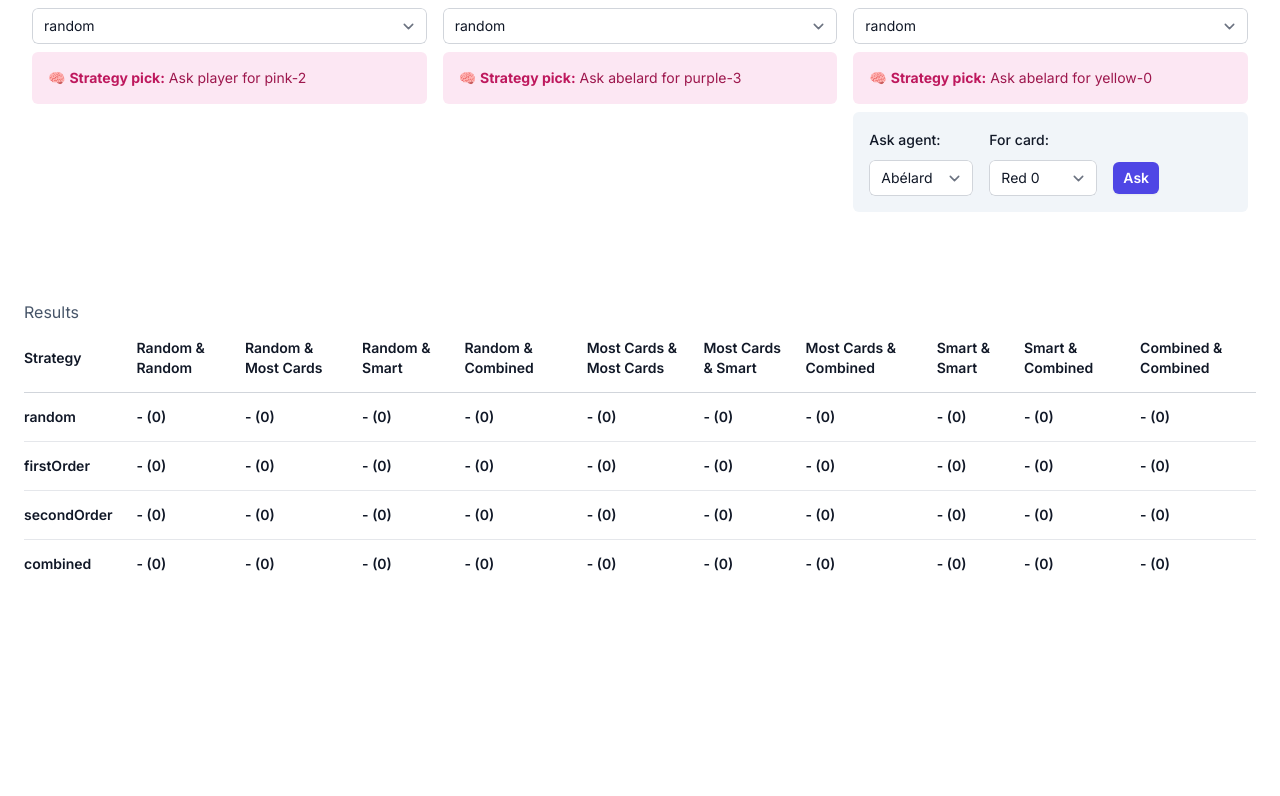
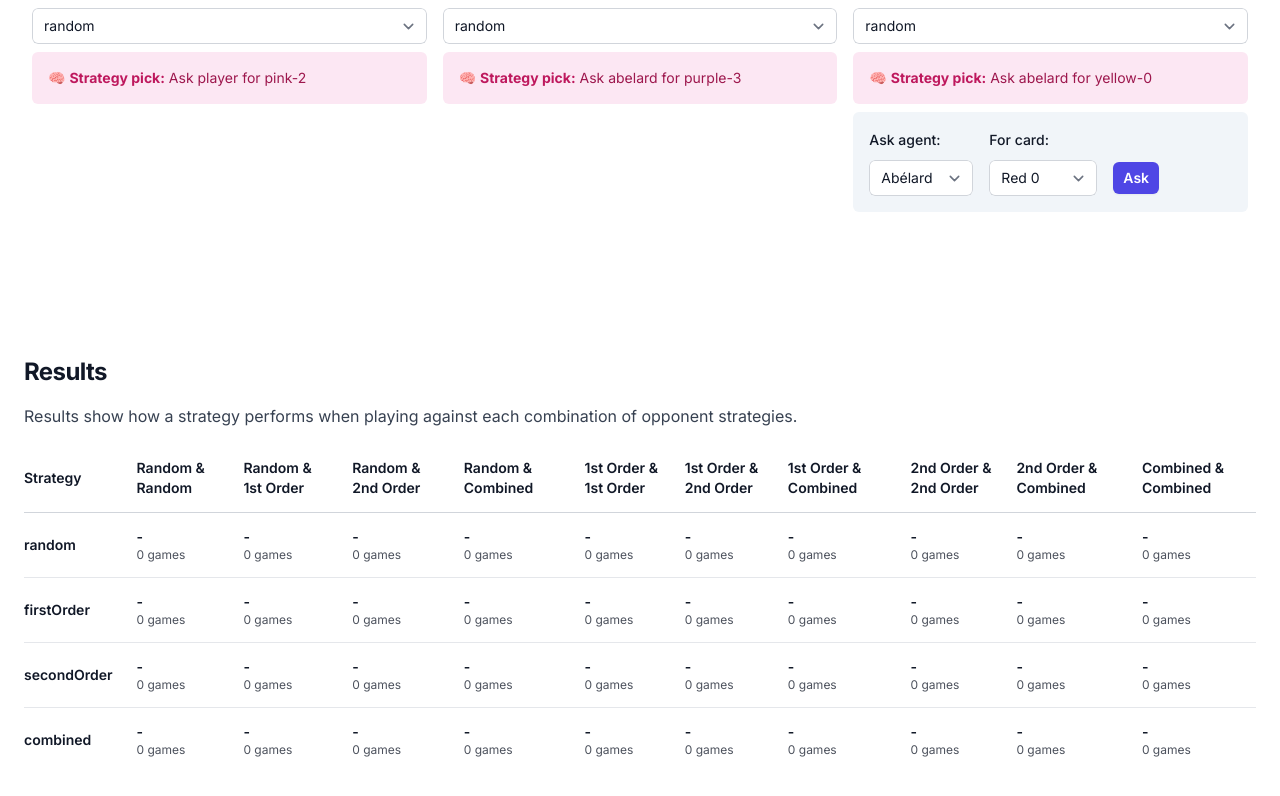
Before and after one commit to koole/quartets-web, a Next.js app: page /game in a window 1280 px wide. Shown: the part 678-1474 px from the top of the page. Before the commit the page ends 1290 px from the top, so only its background shows below. Built offline with nearby package versions, Linux system fonts and the light colour scheme.

Commit message:
Improve results table

```diff
--- a/src/app/game/Game.tsx
+++ b/src/app/game/Game.tsx
@@ -229,7 +229,9 @@ export default function Game() {
         <div className="grid grid-cols-3 gap-4 p-6 lg:px-8">
           <div>
             <div className="mb-2">
-              <div className="text-slate-600 mt-2">Strategy: {gameState.abelard.strategy}</div>
+              <div className="text-slate-600 mt-2">
+                Strategy: {gameState.abelard.strategy}
+              </div>
               <select
                 className="mt-2 block w-full rounded-md border-0 py-1.5 pl-3 pr-10 text-gray-900 ring-1 ring-inset ring-gray-300 focus:ring-2 focus:ring-indigo-600 sm:text-sm sm:leading-6"
                 value={gameState.abelard.strategy}
@@ -281,7 +283,9 @@ export default function Game() {
           </div>
           <div>
             <div className="mb-2">
-              <div className="text-slate-600 mt-2">Strategy: {gameState.heloise.strategy}</div>
+              <div className="text-slate-600 mt-2">
+                Strategy: {gameState.heloise.strategy}
+              </div>
               <select
                 className="mt-2 block w-full rounded-md border-0 py-1.5 pl-3 pr-10 text-gray-900 ring-1 ring-inset ring-gray-300 focus:ring-2 focus:ring-indigo-600 sm:text-sm sm:leading-6"
                 value={gameState.heloise.strategy}
@@ -333,7 +337,9 @@ export default function Game() {
           </div>
           <div>
             <div className="mb-2">
-              <div className="text-slate-600 mt-2">Strategy: {gameState.player.strategy}</div>
+              <div className="text-slate-600 mt-2">
+                Strategy: {gameState.player.strategy}
+              </div>
               <select
                 className="mt-2 block w-full rounded-md border-0 py-1.5 pl-3 pr-10 text-gray-900 ring-1 ring-inset ring-gray-300 focus:ring-2 focus:ring-indigo-600 sm:text-sm sm:leading-6"
                 value={gameState.player.strategy}
@@ -377,7 +383,13 @@ export default function Game() {
       </div>
 
       <div className="mt-8 mx-auto max-w-7xl p-6">
-        <div className="text-slate-600 mt-2">Results</div>
+        <h2 className="mt-16 text-2xl font-bold tracking-tight text-gray-900">
+          Results
+        </h2>
+        <p className="text-gray-700 py-4">
+          Results show how a strategy performs when playing against each
+          combination of opponent strategies.
+        </p>
         <table className="min-w-full divide-y divide-gray-300">
           <thead>
             <tr>
@@ -397,13 +409,13 @@ export default function Game() {
                 scope="col"
                 className="px-3 py-3.5 text-left text-sm font-semibold text-gray-900"
               >
-                Random & Most Cards
+                Random & 1st Order
               </th>
               <th
                 scope="col"
                 className="px-3 py-3.5 text-left text-sm font-semibold text-gray-900"
               >
-                Random & Smart
+                Random & 2nd Order
               </th>
               <th
                 scope="col"
@@ -415,31 +427,31 @@ export default function Game() {
                 scope="col"
                 className="px-3 py-3.5 text-left text-sm font-semibold text-gray-900"
               >
-                Most Cards & Most Cards
+                1st Order & 1st Order
               </th>
               <th
                 scope="col"
                 className="px-3 py-3.5 text-left text-sm font-semibold text-gray-900"
               >
-                Most Cards & Smart
+                1st Order & 2nd Order
               </th>
               <th
                 scope="col"
                 className="px-3 py-3.5 text-left text-sm font-semibold text-gray-900"
               >
-                Most Cards & Combined
+                1st Order & Combined
               </th>
               <th
                 scope="col"
                 className="px-3 py-3.5 text-left text-sm font-semibold text-gray-900"
               >
-                Smart & Smart
+                2nd Order & 2nd Order
               </th>
               <th
                 scope="col"
                 className="px-3 py-3.5 text-left text-sm font-semibold text-gray-900"
               >
-                Smart & Combined
+                2nd Order & Combined
               </th>
               <th
                 scope="col"
@@ -480,7 +492,10 @@ export default function Game() {
                         className={`px-3 py-3.5 text-left text-sm font-semibold text-gray-900 ${color}`}
                         key={`${strategy}-${key}`}
                       >
-                        {percentage === null ? "-" : `${percentage}%`} ({value.wins + value.losses})
+                        {percentage === null ? "-" : `${percentage}%`}
+                        <div className="text-xs opacity-75 font-normal">
+                          {value.wins + value.losses} games
+                        </div>
                       </td>
                     );
                   }
```
